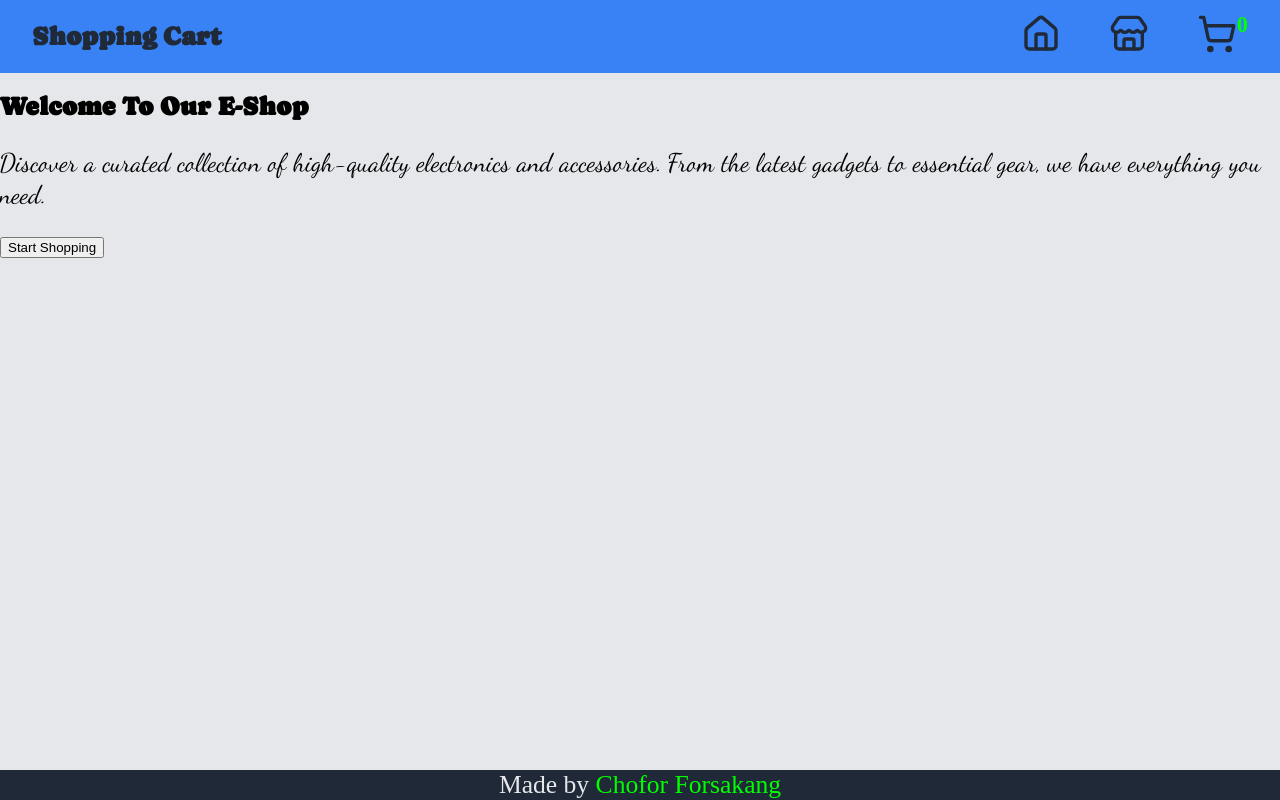
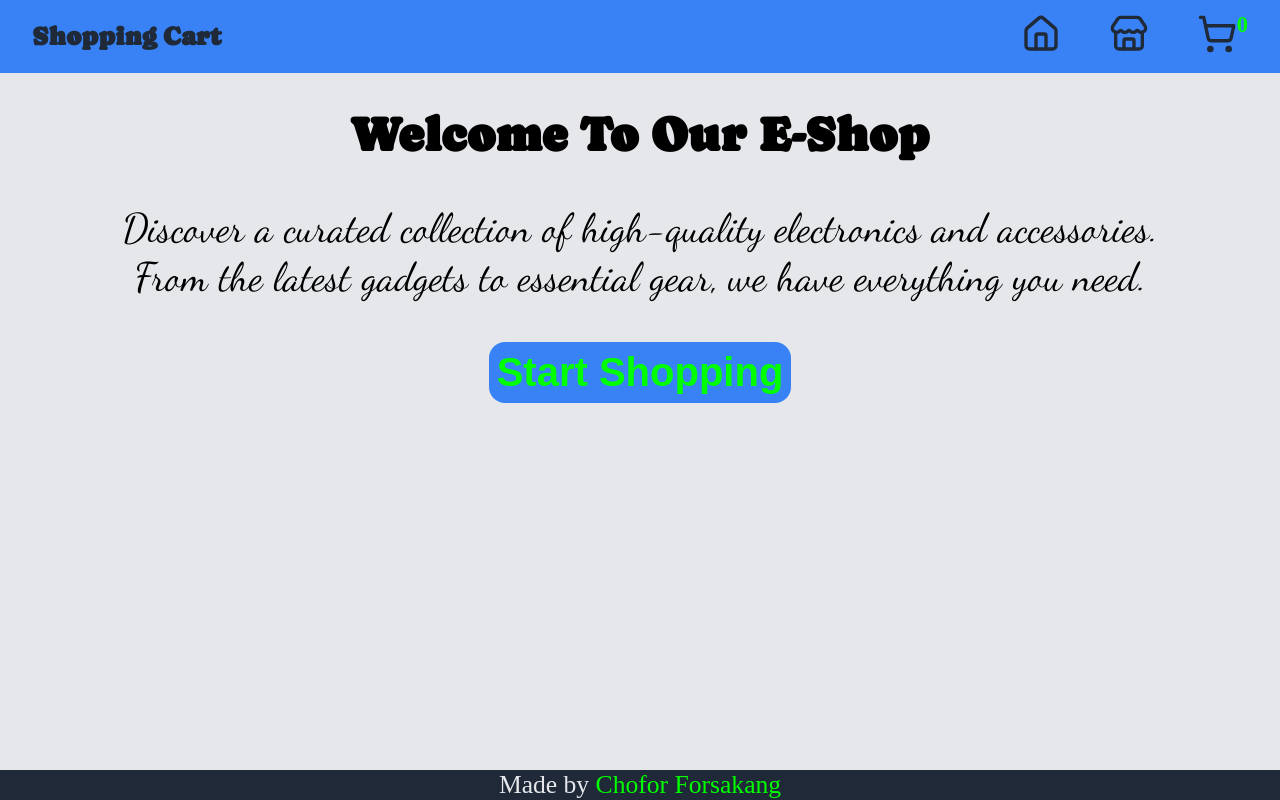
Before and after one commit to ChoforJr/shopping-cart, a React (Vite) app: page / in a window 1280 px wide. Built offline with nearby package versions, Linux system fonts and the light colour scheme; no server answers.

Commit message:
Styled Homepage element

```diff
--- a/src/App Components/App.jsx
+++ b/src/App Components/App.jsx
@@ -53,7 +53,7 @@ const App = () => {
           </Link>
         </section>
       </nav>
-      <main>
+      <>
         <ItemContext.Provider value={value}>
           {name === "shop" ? (
             <Shop />
@@ -63,7 +63,7 @@ const App = () => {
             <HomePage />
           )}
         </ItemContext.Provider>
-      </main>
+      </>
       <footer>
         Made by{" "}
         <a href="https://github.com/ChoforJr/shopping-cart" target="_blank">
--- a/src/Cart Components/Cart.jsx
+++ b/src/Cart Components/Cart.jsx
@@ -31,7 +31,7 @@ export default function Cart() {
   }
 
   return (
-    <>
+    <main>
       <h2>Your Cart</h2>
       <section>
         <h3 aria-label="Cart-Items">Cart Items {`(${itemsInCart.length})`}</h3>
@@ -63,7 +63,7 @@ export default function Cart() {
         </div>
         <Link to="/shop">Continue Shopping</Link>
       </section>
-    </>
+    </main>
   );
 }
 
--- a/src/HomePage Components/HomePage.jsx
+++ b/src/HomePage Components/HomePage.jsx
@@ -1,18 +1,19 @@
 import { Link } from "react-router-dom";
+import styles from "./homePage.module.css";
 
 const HomePage = () => {
   return (
-    <>
+    <main className={styles.body}>
       <h1>Welcome To Our E-Shop</h1>
       <p>
         Discover a curated collection of high-quality electronics and
-        accessories. From the latest gadgets to essential gear, we have
+        accessories. <br /> From the latest gadgets to essential gear, we have
         everything you need.
       </p>
       <Link to="/shop">
         <button>Start Shopping</button>
       </Link>
-    </>
+    </main>
   );
 };
 
--- /dev/null
+++ b/src/HomePage Components/homePage.module.css
@@ -0,0 +1,23 @@
+.body {
+  text-align: center;
+}
+.body h1 {
+  font-size: 3rem;
+}
+.body p {
+  font-size: 2.5rem;
+}
+.body button {
+  font-size: 2.5rem;
+  font-weight: bold;
+  background-color: #3882f6;
+  color: #00ff00;
+  padding: 0.5rem;
+  border-radius: 1rem;
+  border-width: 0;
+}
+.body button:hover {
+  cursor: pointer;
+  background-color: #febe10;
+  color: #3882f6;
+}
--- a/src/ShopPage Components/Shop.jsx
+++ b/src/ShopPage Components/Shop.jsx
@@ -7,11 +7,11 @@ export default function Shop() {
     return <div>Loading...</div>;
   }
   return (
-    <>
+    <main>
       {items.map((item) => (
         <Card item={item} increaseOrders={increaseOrders} key={item.id} />
       ))}
-    </>
+    </main>
   );
 }
 
```
Also changed, not shown: src/HomePage Components/homePage.modules.css (deleted).
